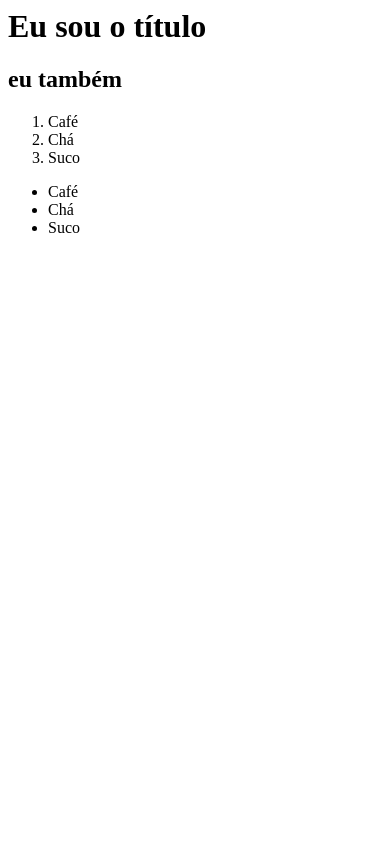
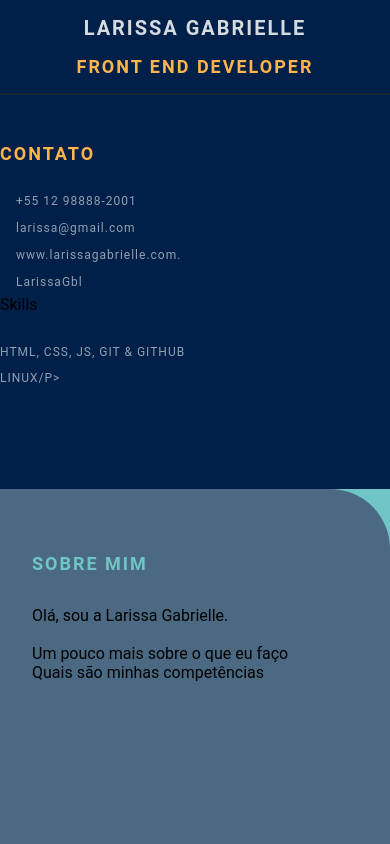
Before and after one commit to larissaagabrielle/larissagabrielle.github.io, a plain HTML site: page index.html in a window 390 px wide. Drawn offline with Linux system fonts and the light colour scheme.

Commit message:
add alterações (#4)

```diff
--- a/index.html
+++ b/index.html
@@ -1,21 +1,52 @@
-<html>
-    <head>
-        <title>
-            Olá mundo, eu sou a cabeça
-        </title>
-    </head>
-    <body>
-        <h1>Eu sou o título</h1>
-        <h2>eu também</h2>
-    </body>
-    <ol>
-        <li>Café</li>
-        <li>Chá</li>
-        <li>Suco</li>
-    </ol>
-    <ul>
-        <li>Café</li>
-        <li>Chá</li>
-        <li>Suco</li>
-    </ul>
+<!DOCTYPE html>
+<html lang="en">
+<head>
+    <meta charset="UTF-8">
+    <meta http-equiv="X-UA-Compatible" content="IE=edge">
+    <meta name="viewport" content="width=device-width, initial-scale=1.0">
+    <title>Larissa Gabrielle CV</title>
+
+    <link rel="stylesheet" href="style.css">
+</head>
+<body>
+    <main class="resume-contents">
+        <section class="left-section">
+            <section class="left-section-content">
+                <div class="profile">
+                    <imag class="profile-imge" src="ima/profile-image.jpeg" alt="Profile image">
+                    <p class="name">Larissa Gabrielle</p>
+                    <p class="profession">Front end developer</p>
+                </div>
+                <div class="contact-info">
+                    <p class="left-title">Contato</p>
+                    <ul>
+                        <li><i class="fa fa-phone"></i>+55 12 98888-2001</li>
+                        <li><i class="fa fa-envelope"></i>larissa@gmail.com</li>
+                        <li><i class="fa fa-globe"></i>www.larissagabrielle.com.</li>
+                        <li><i class="fa fa-github"></i>LarissaGbl</li>
+                    </ul>
+                </div>
+              <div class="skills">
+                  <p cclass="left-title">Skills</p>
+                  <ul>
+                    <li><p>HTML, CSS, JS, Git & GitHub</p></li>
+                    <li><p>Linux/p></li>
+                </ul>
+              </div>
+            </section>
+        </section>
+            <section class="right-section">
+                <div class="right-section-contents">
+                    <section class="about gap">
+                        <div class="right-title">Sobre Mim</div>
+                        <p class="about-me-contentes">
+                            Olá, sou a Larissa Gabrielle.<br>
+                            <br>Um pouco mais sobre o que eu faço
+                            <br>Quais são minhas competências
+                        </p>
+                    </section>
+                </div>
+            </section>
+    </main>
+</body>
 </html>
--- /dev/null
+++ b/style.css
@@ -0,0 +1,293 @@
+* {
+    margin: 0;
+    padding: 0;
+    box-sizing: border-box;
+    list-style: none;
+    font-family: 'Roboto', sans-serif;
+}
+
+body {
+    background-color: #70c6c7;
+}
+
+.resume-contents {
+    min-height: 100vh;
+    width: 80%;
+    margin: 2rem auto;
+    display: grid;
+    grid-template-columns: repeat(7, 1fr);
+}
+
+.left-section {
+    grid-column: span 2;
+    height: 100%;
+    background-color: #00204A;
+}
+
+.right-section {
+    grid-column: span 5;
+    height: 100%;
+    background-color: #4B6982;
+    border-radius: 0px 60px 0px 0px;
+}
+
+.left-section-contents{
+    padding: 2rem 2rem;
+}
+
+.profile {
+    width: 100%;
+    border-bottom: 2px solid #1B2631;
+}
+
+.profile .profile-image {
+    width: 100%;
+    border-radius: 50%;
+    border: 8px solid #1B2631;
+}
+
+.name {
+    color: #D6DBDF;
+    font-size: 30px;
+    letter-spacing: 2px;
+    text-transform: uppercase;
+    text-align: center;
+    font-weight: bold;
+    padding: 1rem 0;
+}
+
+.profession {
+    color: #FDB44B;
+    font-size: 20px;
+    text-transform: uppercase;
+    text-align: center;
+    letter-spacing: 2px;
+    font-weight: bold;
+    padding-bottom: 1rem;
+}
+
+/* .contact-info { border-bottom: 2px solid #1B2631; } */
+.left-title {
+    color: #FDB44B;
+    font-size: 20px;
+    letter-spacing: 2px;
+    text-transform: uppercase;
+    font-weight: bold;
+    display: flex;
+    align-items: center;
+    padding-top: 3rem;
+}
+
+.contact-info ul {
+    padding-top: 1.5rem;
+}
+
+.contact-info ul li,
+.references ul li {
+    padding: .4rem 0;
+    display: flex;
+    align-items: center;
+    color: #d6dbdfaf;
+    letter-spacing: 1px;
+    font-size: 18px;
+}
+
+.contact-info ul li i,
+.references ul li i {
+    padding-right: 1rem;
+    font-size: 18px;
+    color: #2E86C1;
+}
+
+.skills ul {
+    padding-top: 1.5rem;
+}
+.skills ul li p {
+    padding: .4rem 0;
+    color: #d6dbdfaf;
+    font-size: 18px;
+    letter-spacing: 1px;
+    display: flex;
+    align-items: center;
+    text-transform: uppercase;
+}
+
+.referance-name {
+    padding-top: 1.5rem;
+    padding-bottom: .4rem;
+    font-size: 18px;
+    color: #F9E79F;
+    letter-spacing: 1px;
+    text-transform: uppercase;
+}
+
+.referance-profession {
+    font-size: 16px;
+    color: #d6dbdfaf;
+    letter-spacing: 1px;
+    /* text-transform: uppercase; */
+    padding-bottom: .4rem;
+}
+
+
+.right-section-contents {
+    padding: 2rem 2rem;
+}
+
+.right-title {
+    color: #70C6C7;
+    font-size: 40px;
+    letter-spacing: 2px;
+    text-transform: uppercase;
+    font-weight: bold;
+    display: flex;
+    align-items: center;
+    padding: 2rem 0;
+    position: relative;
+}
+
+.gap {
+    padding-bottom: 2rem;
+}
+.about-me-contents {
+    font-size: 18px;
+    letter-spacing: 1px;
+    line-height: 2rem;
+    color: #F1F8FD;
+}
+
+.experience-contents,
+.education-contents,
+.awards-contents {
+    display: grid;
+    grid-template-columns: repeat(2, 1fr);
+    padding-bottom: 2rem;
+    color: #F1F8FD;
+}
+
+.exp-company-name,
+.education-school-name,
+.awards-company-name {
+    font-size: 25px;
+    font-weight: bold;
+    text-transform: uppercase;
+    letter-spacing: 1px;
+    color: #FDB44B;
+    padding-bottom: .4rem;
+}
+
+.exp-time-period,
+.educationp-time-period,
+.awards-time-period {
+    font-size: 18px;
+    letter-spacing: 1px;
+    line-height: 2rem;
+}
+
+.exp-position,
+.education-subject,
+.awards-name {
+    font-size: 25px;
+    font-weight: bold;
+    text-transform: uppercase;
+    letter-spacing: 1px;
+    color: #FDB44B;
+    padding-bottom: .4rem;
+}
+
+.exp-desc,
+.education-desc,
+.awards-desc {
+    font-size: 16px;
+    letter-spacing: 1px;
+    line-height: 1.5rem;
+    border-left: 3px solid #a5a3a3;
+    padding-left: 5px;
+}
+
+/* Media queries */
+@media screen and (max-width:780px) {
+    .experience-contents,
+    .education-contents,
+    .awards-contents {
+        grid-template-columns: repeat(1, 1fr);
+    }
+}
+
+@media screen and (max-width:780px) {
+    .left-section {
+        grid-column: span 3;
+    }
+
+    .right-section {
+        grid-column: span 4;
+    }
+
+}
+
+@media screen and (max-width:1200px) {
+    .resume-contents {
+        grid-template-columns: repeat(1, 1fr);
+    }
+}
+
+@media screen and (max-width:390px) {
+    .resume-contents {
+        width: 100%;
+        margin: 0 auto;
+    }
+
+    .name {
+        font-size: 20px;
+    }
+
+    .profession {
+        font-size: 18px;
+    }
+
+    .left-title {
+        font-size: 18px;
+    }
+
+    .right-title {
+        font-size: 18px;
+    }
+
+    .contact-info ul li,
+    .references ul li {
+        font-size: 12px;
+    }
+
+    .contact-info ul li i,
+    .references ul li i {
+        /* padding-right: 1rem; */
+        font-size: 12px;
+    }
+
+    .skills ul li p {
+        font-size: 12px;
+    }
+
+    .about-me-contents {
+        font-size: 16px;
+        line-height: 1.5rem;
+    }
+
+    .exp-company-name,
+    .education-school-name,
+    .awards-company-name {
+        font-size: 18px;
+    }
+
+    .exp-time-period,
+    .educationp-time-period,
+    .awards-time-period {
+        font-size: 16px;
+    }
+
+    .exp-position,
+    .education-subject,
+    .awards-name {
+        font-size: 18px;
+    }
+}
```
Also changed, not shown: img/WhatsApp Image 2020-06-19 at 6.04.47 PM.jpeg (added).
